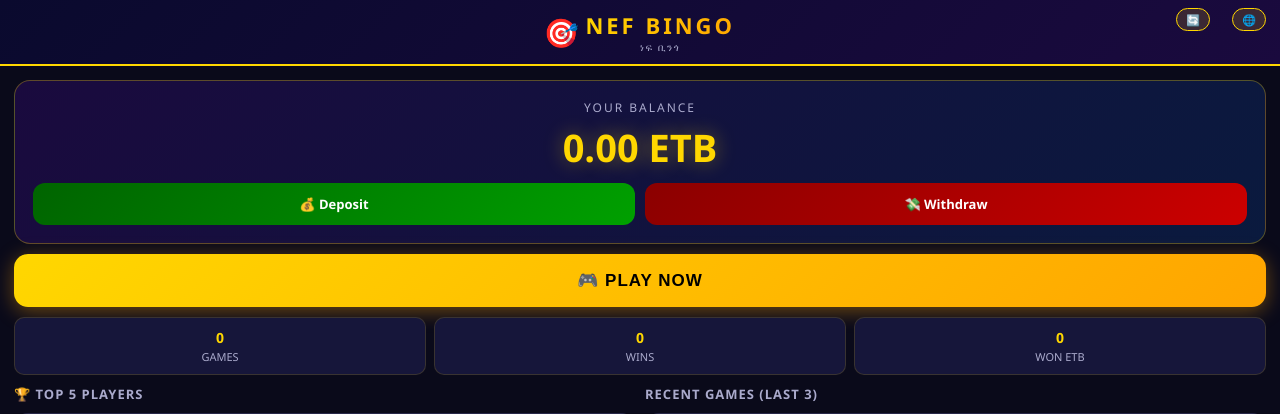
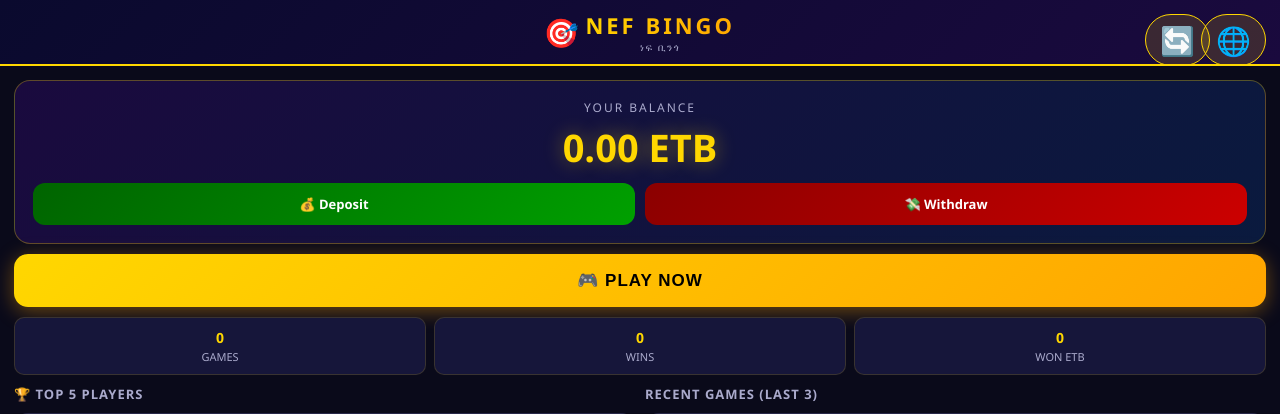
Before and after one commit to henokj2000-prog/nef_bingo_app, a Flask app: page / in a window 1280 px wide. Shown: the top 414 px of the page. Run offline with Flask 3, Linux system fonts and the light colour scheme; data that the repository does not hold is empty; parts of the project's set-up code (start-up, migrations or seed data) failed here and were passed over; some libraries are stand-ins or nearby versions.

Commit message:
Update index.html

```diff
--- a/templates/index.html
+++ b/templates/index.html
@@ -239,8 +239,8 @@ body{background:var(--dark);color:#fff;font-family:'Segoe UI',system-ui,sans-ser
 <div class="screen fit-screen" id="pg-home">
   <div class="top-header">
     <div class="logo-row"><div class="logo-icon">🎯</div><div><div class="logo-text">NEF BINGO</div><div class="logo-sub">ነፍ ቢንጎ</div></div></div>
-    <div class="lang-btn" onclick="toggleLang()" style="right:14px;">🌐</div>
-    <div class="lang-btn" id="refreshBtn" onclick="refreshPage()" style="right:70px; background:rgba(255,215,0,.15);">🔄</div>
+    <div class="lang-btn" onclick="refreshPage()" style="position:absolute; top:14px; right:70px; font-size:28px; padding:6px 14px; background:rgba(255,215,0,.15); border:1px solid var(--gold); border-radius:30px; cursor:pointer;">🔄</div>
+    <div class="lang-btn" onclick="toggleLang()" style="position:absolute; top:14px; right:14px; font-size:28px; padding:6px 14px; background:rgba(255,215,0,.15); border:1px solid var(--gold); border-radius:30px; cursor:pointer;">🌐</div>
   </div>
   <div class="fit-content">
     <div id="notificationBanner" style="background:linear-gradient(135deg,#1a0a3e,#0a1a3e);border-left:4px solid var(--gold);margin:0 14px;padding:8px 10px;border-radius:8px;display:none;flex-shrink:0">
@@ -296,7 +296,11 @@ body{background:var(--dark);color:#fff;font-family:'Segoe UI',system-ui,sans-ser
 
 <!-- STAKE SELECT -->
 <div class="screen fit-screen" id="pg-stake">
-  <div class="top-header"><div class="logo-row"><div class="logo-icon">🎯</div><div><div class="logo-text">NEF BINGO</div><div class="logo-sub">ነፍ ቢንጎ</div></div></div></div>
+  <div class="top-header">
+      <div class="logo-row"><div class="logo-icon">🎯</div><div><div class="logo-text">NEF BINGO</div><div class="logo-sub">ነፍ ቢንጎ</div></div></div>
+      <div class="lang-btn" onclick="refreshPage()" style="position:absolute; top:14px; right:70px; font-size:28px; padding:6px 14px; background:rgba(255,215,0,.15); border:1px solid var(--gold); border-radius:30px; cursor:pointer;">🔄</div>
+      <div class="lang-btn" onclick="toggleLang()" style="position:absolute; top:14px; right:14px; font-size:28px; padding:6px 14px; background:rgba(255,215,0,.15); border:1px solid var(--gold); border-radius:30px; cursor:pointer;">🌐</div>
+  </div>
   <div class="back-btn" onclick="goPage('pg-home')">← <span id="stakeBackText">Back</span></div>
   <div class="stake-content">
     <div class="stake-hero">
@@ -312,7 +316,11 @@ body{background:var(--dark);color:#fff;font-family:'Segoe UI',system-ui,sans-ser
 
 <!-- CARD SELECTION -->
 <div class="screen" id="pg-select">
-  <div class="top-header"><div class="logo-row"><div class="logo-icon">🎯</div><div><div class="logo-text">NEF BINGO</div><div class="logo-sub">ነፍ ቢንጎ</div></div></div></div>
+  <div class="top-header">
+      <div class="logo-row"><div class="logo-icon">🎯</div><div><div class="logo-text">NEF BINGO</div><div class="logo-sub">ነፍ ቢንጎ</div></div></div>
+      <div class="lang-btn" onclick="refreshPage()" style="position:absolute; top:14px; right:70px; font-size:28px; padding:6px 14px; background:rgba(255,215,0,.15); border:1px solid var(--gold); border-radius:30px; cursor:pointer;">🔄</div>
+      <div class="lang-btn" onclick="toggleLang()" style="position:absolute; top:14px; right:14px; font-size:28px; padding:6px 14px; background:rgba(255,215,0,.15); border:1px solid var(--gold); border-radius:30px; cursor:pointer;">🌐</div>
+  </div>
   <div class="header-stats">
     <div class="hstat"><div class="hstat-val" id="sel-prize">0</div><div class="hstat-lbl" id="selPrizeLbl">Prize Pool</div></div>
     <div class="hstat"><div class="hstat-val" id="sel-players">0</div><div class="hstat-lbl" id="selPlayersLbl">Players</div></div>
@@ -339,7 +347,11 @@ body{background:var(--dark);color:#fff;font-family:'Segoe UI',system-ui,sans-ser
 
 <!-- GAME PLAYING -->
 <div class="screen" id="pg-game">
-  <div class="top-header"><div class="logo-row"><div class="logo-icon">🎯</div><div><div class="logo-text">NEF BINGO</div><div class="logo-sub">ነፍ ቢንጎ</div></div></div></div>
+  <div class="top-header">
+       <div class="logo-row"><div class="logo-icon">🎯</div><div><div class="logo-text">NEF BINGO</div><div class="logo-sub">ነፍ ቢንጎ</div></div></div>
+      <div class="lang-btn" onclick="refreshPage()" style="position:absolute; top:14px; right:70px; font-size:28px; padding:6px 14px; background:rgba(255,215,0,.15); border:1px solid var(--gold); border-radius:30px; cursor:pointer;">🔄</div>
+      <div class="lang-btn" onclick="toggleLang()" style="position:absolute; top:14px; right:14px; font-size:28px; padding:6px 14px; background:rgba(255,215,0,.15); border:1px solid var(--gold); border-radius:30px; cursor:pointer;">🌐</div>
+  </div>
   <div class="header-stats">
     <div class="hstat"><div class="hstat-val" id="game-prize">0</div><div class="hstat-lbl" id="gamePrizeLbl">Prize Pool</div></div>
     <div class="hstat"><div class="hstat-val" id="game-players">0</div><div class="hstat-lbl" id="gamePlayersLbl">Players</div></div>
@@ -357,7 +369,11 @@ body{background:var(--dark);color:#fff;font-family:'Segoe UI',system-ui,sans-ser
 
 <!-- WINNER SCREEN -->
 <div class="screen" id="pg-winner">
-  <div class="top-header"><div class="logo-row"><div class="logo-icon">🎯</div><div><div class="logo-text">NEF BINGO</div><div class="logo-sub">ነፍ ቢንጎ</div></div></div></div>
+  <div class="top-header">
+      <div class="logo-row"><div class="logo-icon">🎯</div><div><div class="logo-text">NEF BINGO</div><div class="logo-sub">ነፍ ቢንጎ</div></div></div>
+      <div class="lang-btn" onclick="refreshPage()" style="position:absolute; top:14px; right:70px; font-size:28px; padding:6px 14px; background:rgba(255,215,0,.15); border:1px solid var(--gold); border-radius:30px; cursor:pointer;">🔄</div>
+      <div class="lang-btn" onclick="toggleLang()" style="position:absolute; top:14px; right:14px; font-size:28px; padding:6px 14px; background:rgba(255,215,0,.15); border:1px solid var(--gold); border-radius:30px; cursor:pointer;">🌐</div>
+  </div>
   <div class="winner-wrap">
     <div class="w-emoji">🎉</div>
     <div id="winnerTitle" class="w-title">BINGO!</div>
@@ -371,7 +387,11 @@ body{background:var(--dark);color:#fff;font-family:'Segoe UI',system-ui,sans-ser
 
 <!-- DEPOSIT SCREEN -->
 <div class="screen fit-screen" id="pg-deposit">
-  <div class="top-header"><div class="logo-row"><div class="logo-icon">🎯</div><div><div class="logo-text">NEF BINGO</div><div class="logo-sub">ነፍ ቢንጎ</div></div></div></div>
+  <div class="top-header">
+      <div class="logo-row"><div class="logo-icon">🎯</div><div><div class="logo-text">NEF BINGO</div><div class="logo-sub">ነፍ ቢንጎ</div></div></div>
+      <div class="lang-btn" onclick="refreshPage()" style="position:absolute; top:14px; right:70px; font-size:28px; padding:6px 14px; background:rgba(255,215,0,.15); border:1px solid var(--gold); border-radius:30px; cursor:pointer;">🔄</div>
+      <div class="lang-btn" onclick="toggleLang()" style="position:absolute; top:14px; right:14px; font-size:28px; padding:6px 14px; background:rgba(255,215,0,.15); border:1px solid var(--gold); border-radius:30px; cursor:pointer;">🌐</div>
+  </div>
   <div class="back-btn" onclick="goPage('pg-home')">← <span id="depBackText">Back</span></div>
   <div class="fit-content deposit-content">
     <div id="depAmountTitle" class="section-title">Select Amount</div>
@@ -388,7 +408,11 @@ body{background:var(--dark);color:#fff;font-family:'Segoe UI',system-ui,sans-ser
 
 <!-- DEPOSIT CONFIRM -->
 <div class="screen" id="pg-dep-confirm">
-  <div class="top-header"><div class="logo-row"><div class="logo-icon">🎯</div><div><div class="logo-text">NEF BINGO</div><div class="logo-sub">ነፍ ቢንጎ</div></div></div></div>
+  <div class="top-header">
+      <div class="logo-row"><div class="logo-icon">🎯</div><div><div class="logo-text">NEF BINGO</div><div class="logo-sub">ነፍ ቢንጎ</div></div></div>
+      <div class="lang-btn" onclick="refreshPage()" style="position:absolute; top:14px; right:70px; font-size:28px; padding:6px 14px; background:rgba(255,215,0,.15); border:1px solid var(--gold); border-radius:30px; cursor:pointer;">🔄</div>
+      <div class="lang-btn" onclick="toggleLang()" style="position:absolute; top:14px; right:14px; font-size:28px; padding:6px 14px; background:rgba(255,215,0,.15); border:1px solid var(--gold); border-radius:30px; cursor:pointer;">🌐</div>
+  </div>
   <div class="back-btn" onclick="goPage('pg-deposit')">← <span id="confBackText">Back</span></div>
   <div id="paymentInstrTitle" class="section-title">Payment Instructions</div>
   <div class="card">
@@ -403,7 +427,11 @@ body{background:var(--dark);color:#fff;font-family:'Segoe UI',system-ui,sans-ser
 
 <!-- WITHDRAW -->
 <div class="screen" id="pg-withdraw">
-  <div class="top-header"><div class="logo-row"><div class="logo-icon">🎯</div><div><div class="logo-text">NEF BINGO</div><div class="logo-sub">ነፍ ቢንጎ</div></div></div></div>
+  <div class="top-header">
+      <div class="logo-row"><div class="logo-icon">🎯</div><div><div class="logo-text">NEF BINGO</div><div class="logo-sub">ነፍ ቢንጎ</div></div></div>
+      <div class="lang-btn" onclick="refreshPage()" style="position:absolute; top:14px; right:70px; font-size:28px; padding:6px 14px; background:rgba(255,215,0,.15); border:1px solid var(--gold); border-radius:30px; cursor:pointer;">🔄</div>
+      <div class="lang-btn" onclick="toggleLang()" style="position:absolute; top:14px; right:14px; font-size:28px; padding:6px 14px; background:rgba(255,215,0,.15); border:1px solid var(--gold); border-radius:30px; cursor:pointer;">🌐</div>
+  </div>
   <div class="back-btn" onclick="goPage('pg-home')">← <span id="wdBackText">Back</span></div>
   <div id="withdrawTitle" class="section-title">Withdraw</div>
   <div class="card" style="text-align:center;margin-bottom:14px"><div id="availableBalanceLabel" style="font-size:11px;color:var(--sub)">Available Balance</div><div style="font-size:28px;font-weight:900;color:var(--gold)" id="wdBalanceShow">0.00 ETB</div></div>
@@ -418,7 +446,11 @@ body{background:var(--dark);color:#fff;font-family:'Segoe UI',system-ui,sans-ser
 
 <!-- HOW TO PLAY -->
 <div class="screen fit-screen" id="pg-howto">
-  <div class="top-header"><div class="logo-row"><div class="logo-icon">🎯</div><div><div class="logo-text">NEF BINGO</div><div class="logo-sub">ነፍ ቢንጎ</div></div></div></div>
+  <div class="top-header">
+      <div class="logo-row"><div class="logo-icon">🎯</div><div><div class="logo-text">NEF BINGO</div><div class="logo-sub">ነፍ ቢንጎ</div></div></div>
+      <div class="lang-btn" onclick="refreshPage()" style="position:absolute; top:14px; right:70px; font-size:28px; padding:6px 14px; background:rgba(255,215,0,.15); border:1px solid var(--gold); border-radius:30px; cursor:pointer;">🔄</div>
+      <div class="lang-btn" onclick="toggleLang()" style="position:absolute; top:14px; right:14px; font-size:28px; padding:6px 14px; background:rgba(255,215,0,.15); border:1px solid var(--gold); border-radius:30px; cursor:pointer;">🌐</div>
+  </div>
   <div id="howtoTitle" class="section-title">How to Play</div>
   <div class="howto-grid">
     <div class="step-card"><div class="step-num">1</div><div class="step-text" id="step1Text"><b>Deposit via Telebirr or CBE.</b><br>Confirmed by admin within 5 min.</div></div>
@@ -432,7 +464,11 @@ body{background:var(--dark);color:#fff;font-family:'Segoe UI',system-ui,sans-ser
 
 <!-- HELP -->
 <div class="screen fit-screen" id="pg-help">
-  <div class="top-header"><div class="logo-row"><div class="logo-icon">🎯</div><div><div class="logo-text">NEF BINGO</div><div class="logo-sub">ነፍ ቢንጎ</div></div></div></div>
+  <div class="top-header">
+      <div class="logo-row"><div class="logo-icon">🎯</div><div><div class="logo-text">NEF BINGO</div><div class="logo-sub">ነፍ ቢንጎ</div></div></div>
+      <div class="lang-btn" onclick="refreshPage()" style="position:absolute; top:14px; right:70px; font-size:28px; padding:6px 14px; background:rgba(255,215,0,.15); border:1px solid var(--gold); border-radius:30px; cursor:pointer;">🔄</div>
+      <div class="lang-btn" onclick="toggleLang()" style="position:absolute; top:14px; right:14px; font-size:28px; padding:6px 14px; background:rgba(255,215,0,.15); border:1px solid var(--gold); border-radius:30px; cursor:pointer;">🌐</div>
+  </div>
   <div id="helpTitle" class="section-title">Help</div>
   <div class="fit-content help-content">
     <div class="help-grid">
@@ -445,7 +481,11 @@ body{background:var(--dark);color:#fff;font-family:'Segoe UI',system-ui,sans-ser
 
 <!-- INQUIRY -->
 <div class="screen" id="pg-inquiry">
-  <div class="top-header"><div class="logo-row"><div class="logo-icon">🎯</div><div><div class="logo-text">NEF BINGO</div><div class="logo-sub">ነፍ ቢንጎ</div></div></div></div>
+  <div class="top-header">
+      <div class="logo-row"><div class="logo-icon">🎯</div><div><div class="logo-text">NEF BINGO</div><div class="logo-sub">ነፍ ቢንጎ</div></div></div>
+      <div class="lang-btn" onclick="refreshPage()" style="position:absolute; top:14px; right:70px; font-size:28px; padding:6px 14px; background:rgba(255,215,0,.15); border:1px solid var(--gold); border-radius:30px; cursor:pointer;">🔄</div>
+      <div class="lang-btn" onclick="toggleLang()" style="position:absolute; top:14px; right:14px; font-size:28px; padding:6px 14px; background:rgba(255,215,0,.15); border:1px solid var(--gold); border-radius:30px; cursor:pointer;">🌐</div>
+  </div>
   <div class="back-btn" onclick="goPage('pg-help')">← <span id="inqBackText">Back</span></div>
   <div id="inquiryTitle" class="section-title">Send Inquiry</div>
   <div class="input-box"><div id="subjectLabel" class="input-label">Subject</div><input class="input-field" type="text" id="inqSubject" placeholder="e.g. Deposit not confirmed..."></div>
```
